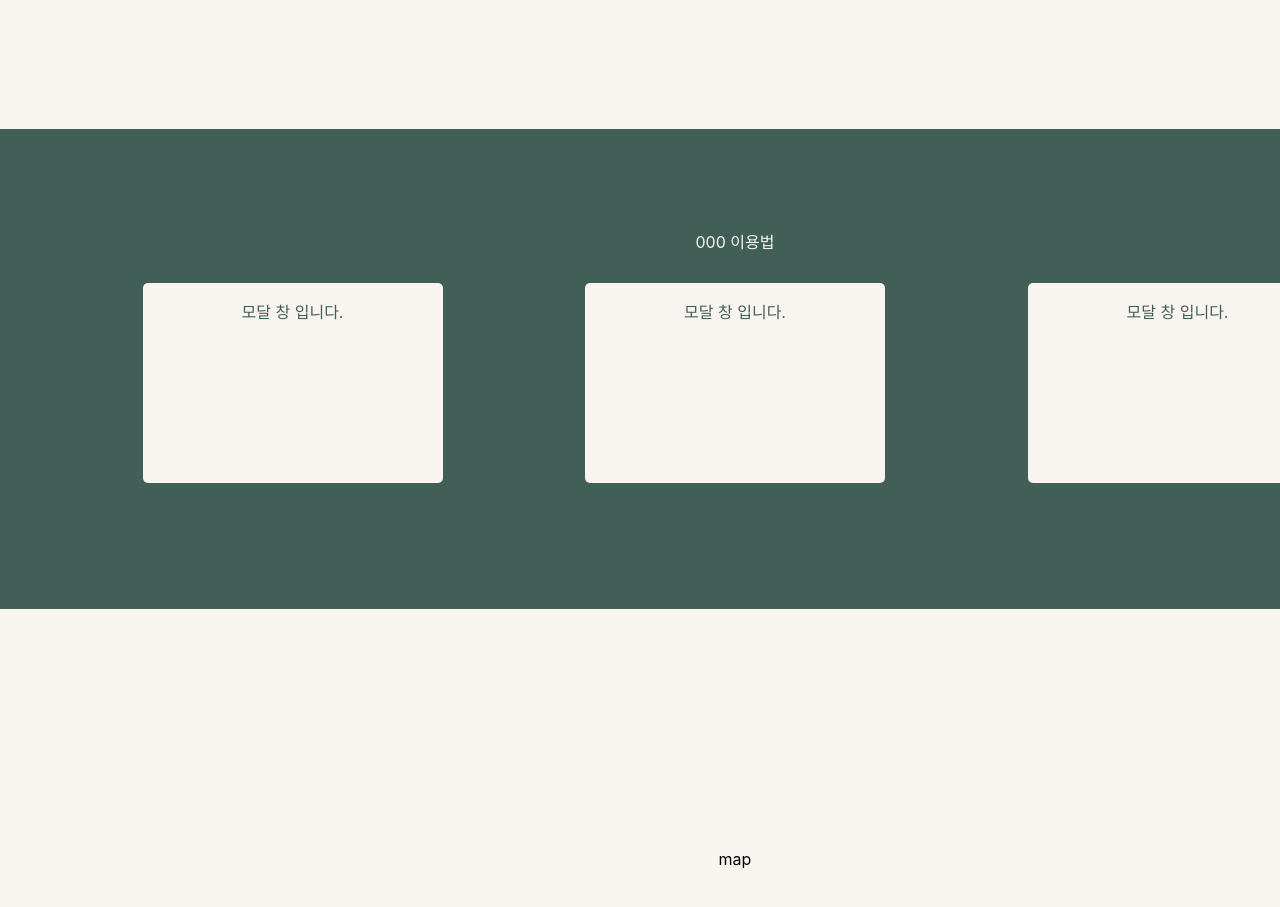
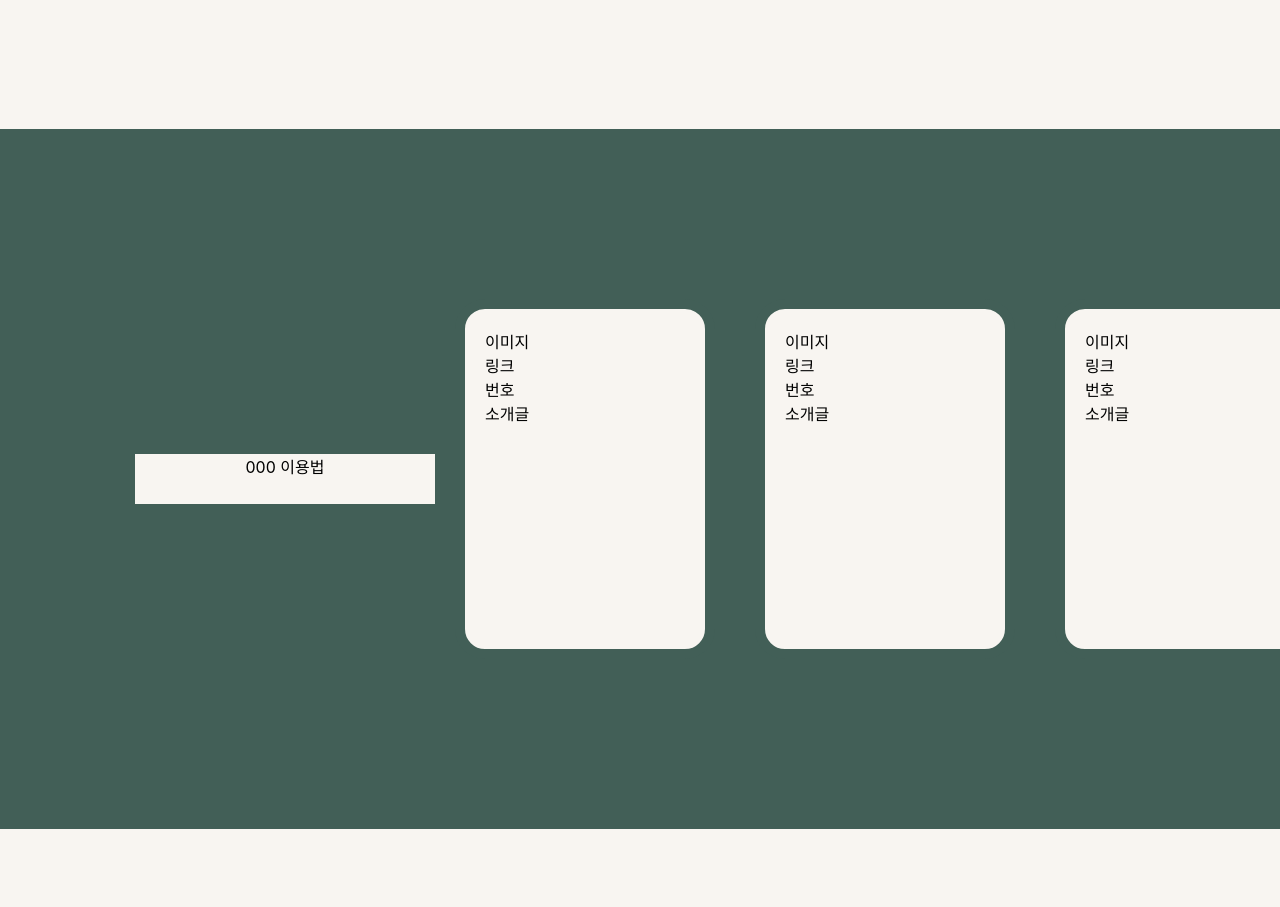
Before and after one commit to mieum12/AI6_data_project_front, a React (Create React App) app: page / in a window 1280 px wide. Shown: the part 960-1867 px from the top of the page. Built offline with nearby package versions, Linux system fonts and the light colour scheme.

Commit message:
fix: body.js  수정 중

```diff
--- a/src/components/Body.js
+++ b/src/components/Body.js
@@ -1,6 +1,5 @@
 import React from "react";
 import styled from "styled-components";
-import Modal from "./Modal";
 
 export default function Body() {
   return (
@@ -15,13 +14,35 @@
         </div>
       </BodySection1>
       <BodySection2>
-        <div class="center2">
+        <div class="name">
           <div>000 이용법</div>
-          <div class="modal">
-            <Modal />
-            <Modal />
-            <Modal />
-          </div>
+        </div>
+        <div className="Box">
+          이미지 <br />
+          링크
+          <br />
+          번호
+          <br />
+          소개글
+          <br />
+        </div>
+        <div className="Box">
+          이미지 <br />
+          링크
+          <br />
+          번호
+          <br />
+          소개글
+          <br />
+        </div>
+        <div className="Box">
+          이미지 <br />
+          링크
+          <br />
+          번호
+          <br />
+          소개글
+          <br />
         </div>
       </BodySection2>
       <BodySection3>
@@ -46,19 +67,32 @@
   }
 `;
 const BodySection2 = styled.div`
+  display: flex;
+  justify-content: center;
+  align-items: center;
   width: 1470px;
-  height: 480px;
+  height: 700px;
   background-color: #425f57;
-  color: #f8f5f1;
 
-  .center2 {
+  .name {
     text-align: center;
-    padding: 100px 0 0 0;
+    padding: 0;
+    width: 300px;
+    height: 50px;
+    background-color: #f8f5f1;
   }
-  .modal {
+
+  .Box {
     display: flex;
-    justify-content: space-evenly;
-    padding: 30px 0 0 0;
+    width: 200px;
+    height: 300px;
+    background-color: #f8f5f1;
+    margin: 20px;
+    padding: 20px;
+    border-radius: 30px;
+    border-style: solid;
+    border-color: #425f57;
+    border-width: 10px;
   }
 `;
 const BodySection3 = styled.div`
```
